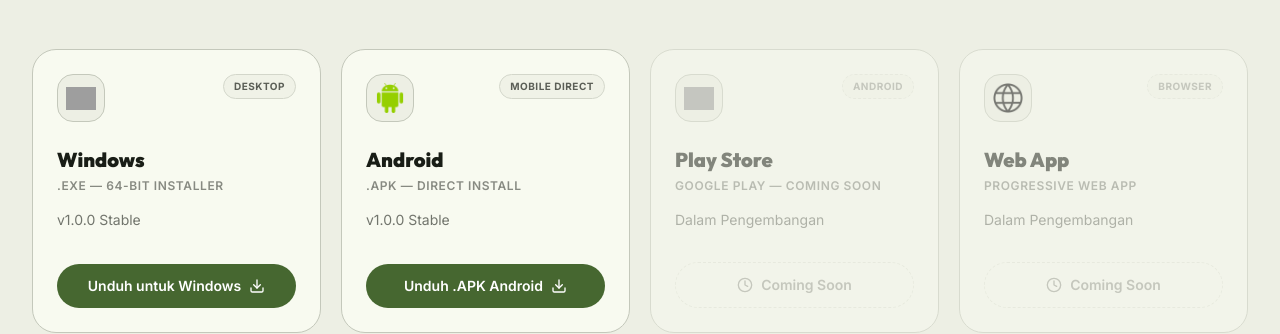
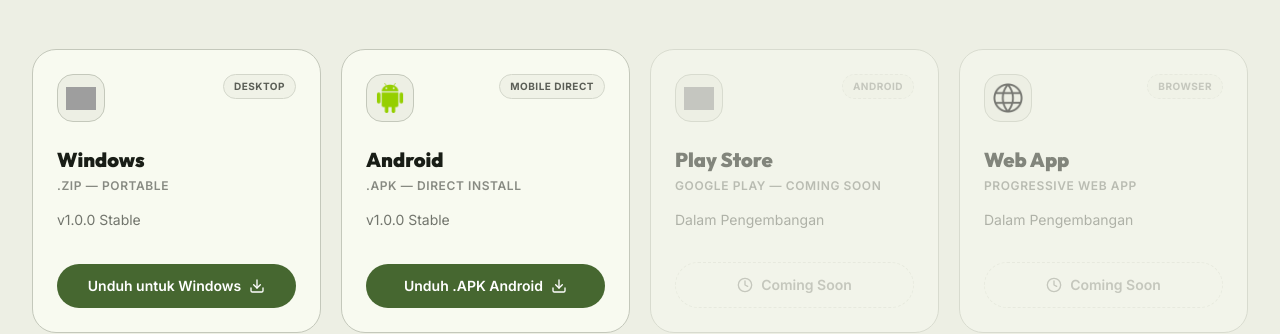
Before and after one commit to danyakmallun9999/uwangku-landing-page, a Next.js app: page / in a window 1280 px wide. Shown: the part 3083-3417 px from the top of the page. Built offline with nearby package versions, Linux system fonts and the light colour scheme; grey boxes are pictures that could not be loaded.

Commit message:
feat: add DownloadGrid and HeroSection components with associated installation assets

```diff
--- a/src/components/DownloadGrid.tsx
+++ b/src/components/DownloadGrid.tsx
@@ -20,11 +20,11 @@
     {
       platform: "Windows",
       tag: "Desktop",
-      format: ".exe — 64-bit Installer",
+      format: ".zip — Portable",
       version: "v1.0.0 Stable",
       icon: "/images/windows-icon.png",
       actionLabel: "Unduh untuk Windows",
-      actionUrl: "/uwangku-apps/uwangku-windows.exe",
+      actionUrl: "/uwangku-apps/uwangku.zip",
       isAvailable: true,
     },
     {
--- a/src/components/HeroSection.tsx
+++ b/src/components/HeroSection.tsx
@@ -32,7 +32,7 @@
   }, []);
 
   const downloadLinks = {
-    windows: "/uwangku-apps/uwangku-windows.exe",
+    windows: "/uwangku-apps/uwangku.zip",
     android: "/uwangku-apps/uwangku.apk",
   };
 
```
Also changed, not shown: 2 other files (tests, documents, lock files or other folders).
